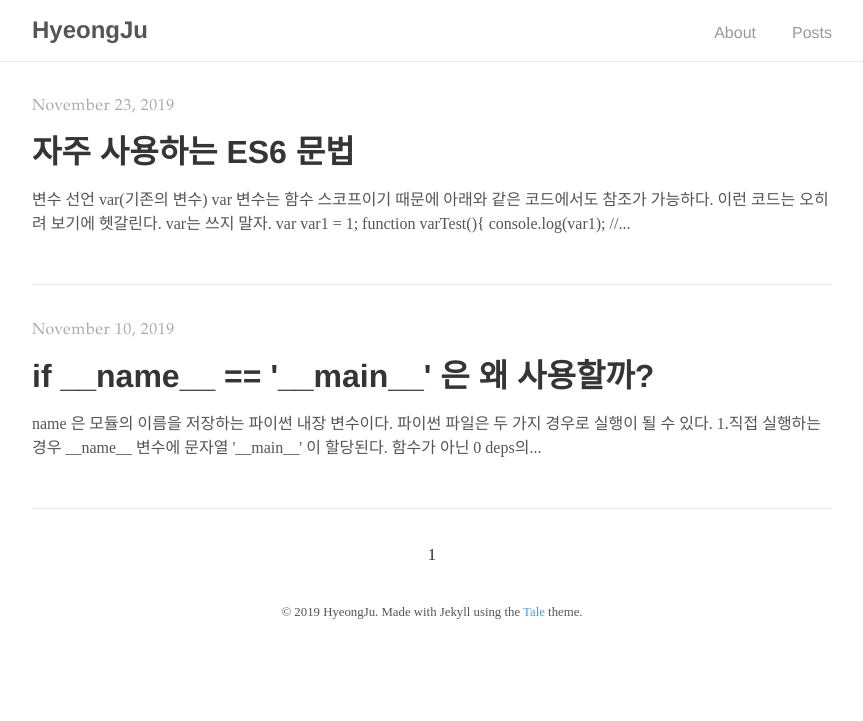
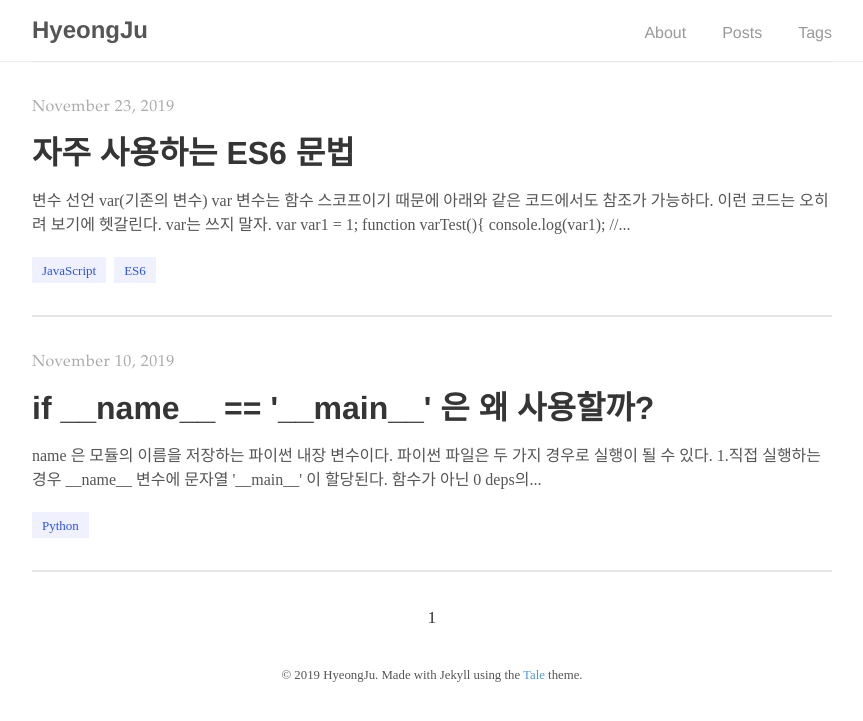
Before and after one commit to hyeongJuKim/hyeongjukim.github.io, a Jekyll site: the page built from index.html, in a window 1280 px wide. Shown: the top 721 px of the page, without its empty margins (208-1071 px from the left). Built offline with Jekyll 4.4.1, drawn with Linux system fonts in a browser that asks for light colours; some web fonts are replaced; the list of posts is cut into pages by our own code.

Commit message:
태그 기능 추가
- 메뉴 추가
- 게시글 미리보기에 추가
- 게시글 하단에 추가

```diff
--- /dev/null
+++ b/_data/format.yml
@@ -0,0 +1,6 @@
+javascript: JavaScript
+JavaScript: JavaScript
+python: Python
+Python: Python
+es6: ES6
+ES6: ES6
--- /dev/null
+++ b/_data/tags.yml
@@ -0,0 +1,3 @@
+- JavaScript
+- Python
+- ES6
--- a/_includes/navigation.html
+++ b/_includes/navigation.html
@@ -6,6 +6,7 @@
     <ul>
       <li><a href="{{ '/about' | prepend: site.baseurl }}">About</a></li>
       <li><a href="{{ site.baseurl }}/">Posts</a></li>
+      <li><a href="{{ '/tags' | site.baseurl }}">Tags</a></li>
     </ul>
   </div>
 </nav>
--- a/_layouts/home.html
+++ b/_layouts/home.html
@@ -13,9 +13,18 @@ layout: default
         <p>
           {{ post.content | strip_html | truncatewords: 30 }}
         </p>
-
       </div>
     </a>
+    <div class="catalogue-post-tag">
+      {% if post.tags %}
+        {% for tag in post.tags %}
+          {% if site.data.tags contains tag %}
+            <a class="tag" href="{{ '/tags/' | site.baseurl }}#{{site.data.format[tag]}}">{{ site.data.format[tag] }}</a>
+          {% endif %}
+        {% endfor %}
+      {% endif %}
+    </div>
+
   {% endfor %}
 </div>
 
--- a/_sass/tale.scss
+++ b/_sass/tale.scss
@@ -6,3 +6,4 @@
 @import 'tale/layout';
 @import 'tale/pagination';
 @import 'tale/catalogue';
+@import 'tale/tag';
--- a/_sass/tale/_catalogue.scss
+++ b/_sass/tale/_catalogue.scss
@@ -1,14 +1,21 @@
 .catalogue {
   &-item {
-    border-bottom: 1px solid $grey-2;
+    border-top: 1px solid $grey-2;
     color: $default-color;
     display: block;
-    padding: 2rem 0;
+    padding-top: 2rem;
 
     &:last-child {
       border: 0;
     }
+
   }
+
+  &-post-tag {
+    border-bottom: 1px solid $grey-2;
+    padding-bottom: 2rem;
+  }
+
 
   &-time {
     color: $default-tint;
--- a/_sass/tale/_post.scss
+++ b/_sass/tale/_post.scss
@@ -1,5 +1,5 @@
 .post {
-  padding: 3rem 0;
+  padding: 3rem 0 1.5rem 0;
 
   &-info {
     color: $default-tint;
--- /dev/null
+++ b/_sass/tale/_tag.scss
@@ -0,0 +1,36 @@
+.tag-wrapper {
+    margin-bottom: 2rem;
+}
+
+.archive-group {
+    padding-top: 10px;
+}
+
+.tag {
+    display: inline-block;
+    height: 26px;
+    margin: 4px 4px 0 0;
+    padding: 0 10px;
+    font-size: 13px;
+    line-height: 27px;
+    cursor: pointer;
+    background-color: #eff1ff;
+    vertical-align: top;
+    color: #2d50ff;
+}
+
+.tag:hover {
+    background-color: #d5dcff;
+    text-decoration: none !important;
+    cursor: pointer;
+    color: #2d50ff;
+}
+
+.archive-item > div {
+    margin: .5rem 0;
+}
+
+.archive-item > div > a {
+    color: black;
+
+}
```
Also changed, not shown: _layouts/post.html (+10 -1 lines), _layouts/tags.html (added, +78 -0 lines), _pages/tags.md (added, +6 -0 lines).
